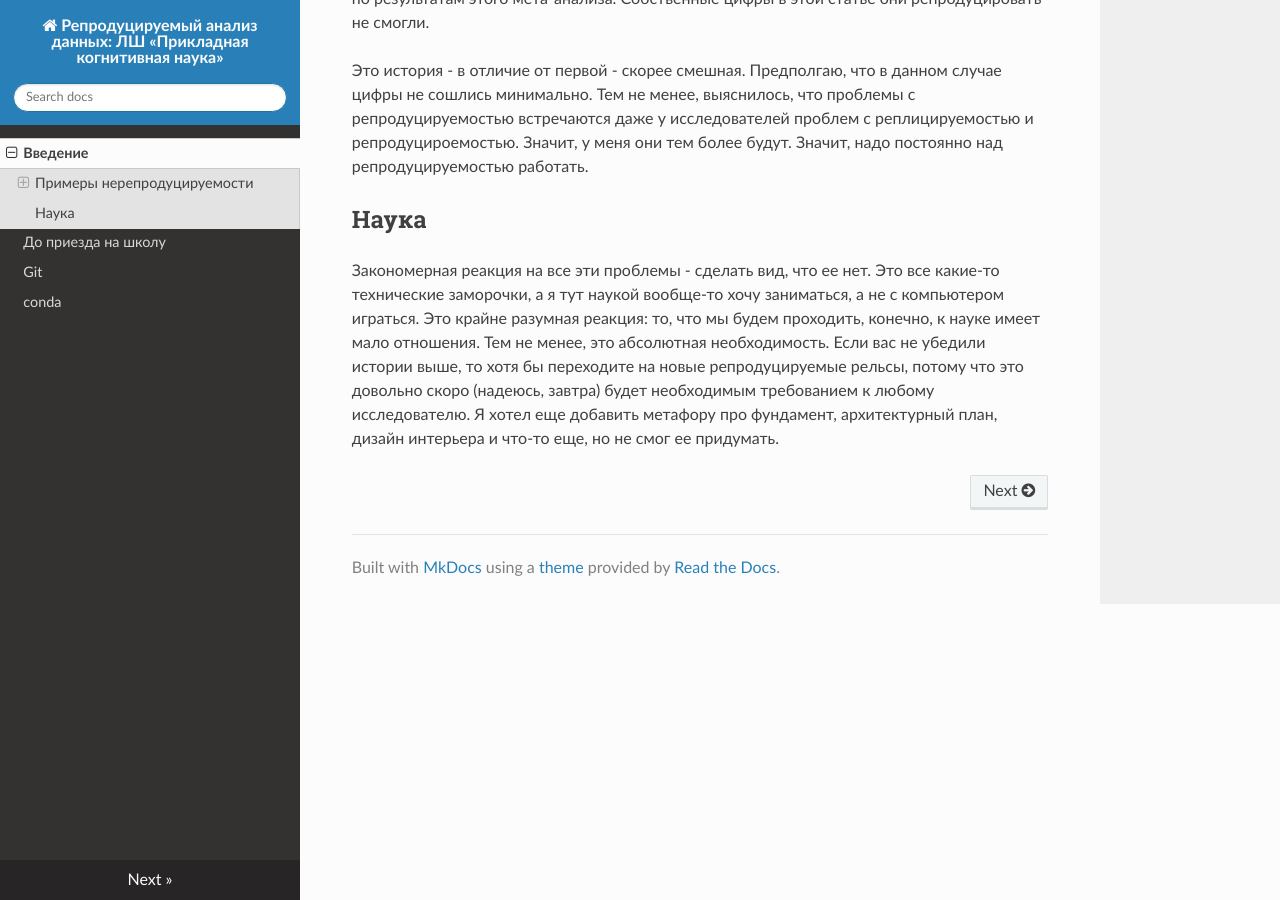
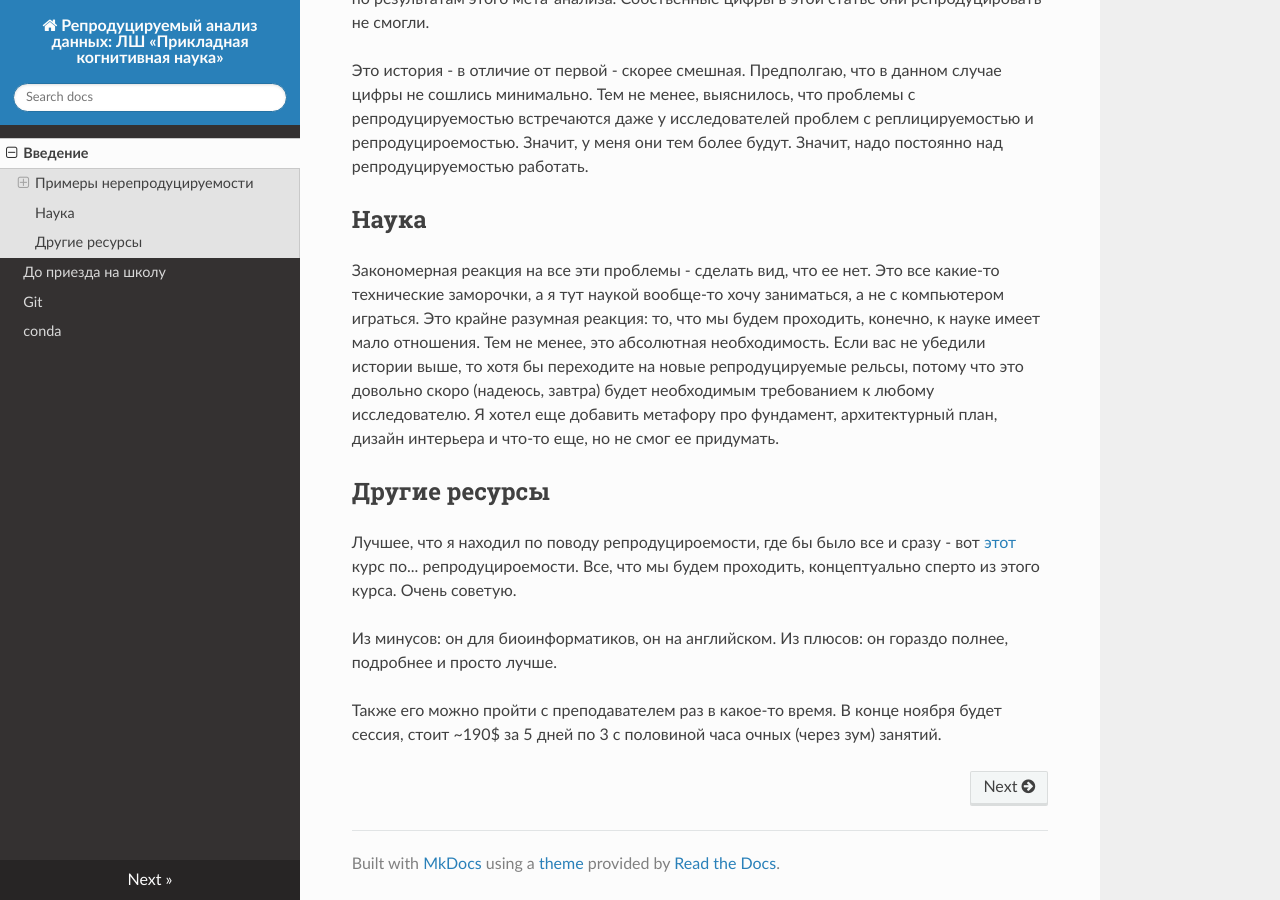
Before and after one commit to kalenkovich/reproducible-data-analysis, an MkDocs documentation site: the page built from website/docs/index.md, in a window 1280 px wide and 900 px high, scrolled down 2225 px. Built offline with MkDocs 1.6.1, drawn with Linux system fonts in a browser that asks for light colours; nearby versions of some CDN libraries.

Commit message:
recommended another course

```diff
--- a/website/docs/index.md
+++ b/website/docs/index.md
@@ -87,3 +87,15 @@
 Тем не менее, это абсолютная необходимость.
 Если вас не убедили истории выше, то хотя бы переходите на новые репродуцируемые рельсы, потому что это довольно скоро (надеюсь, завтра) будет необходимым требованием к любому исследователю.
 Я хотел еще добавить метафору про фундамент, архитектурный план, дизайн интерьера и что-то еще, но не смог ее придумать.
+
+## Другие ресурсы
+
+Лучшее, что я находил по поводу репродуцироемости, где бы было все и сразу - вот [этот](https://nbis-reproducible-research.readthedocs.io/en/latest/) курс по... репродуцироемости.
+Все, что мы будем проходить, концептуально сперто из этого курса.
+Очень советую.
+
+Из минусов: он для биоинформатиков, он на английском.
+Из плюсов: он гораздо полнее, подробнее и просто лучше.
+
+Также его можно пройти с преподавателем раз в какое-то время.
+В конце ноября будет сессия, стоит ~190$ за 5 дней по 3 с половиной часа очных (через зум) занятий.
```
